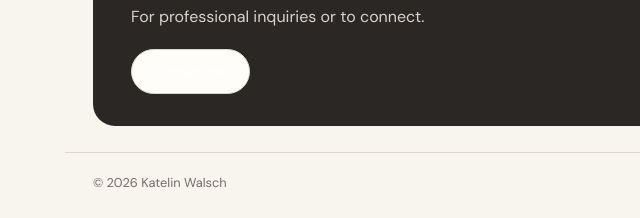
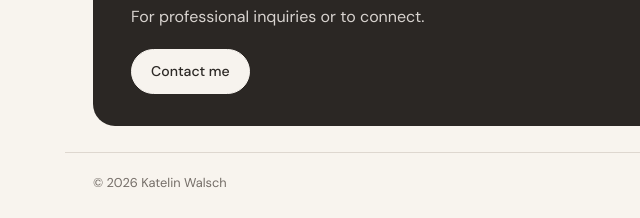
Before and after one commit to 27kwkh8vnt-source/katelinwalsch, a plain HTML site: page index.html in a window 1280 px wide. Shown: the part 1273-1491 px from the top of the page, 0-640 px from the left. Drawn offline with nearby package versions, Linux system fonts and the light colour scheme; a web font is replaced by a local one.

Commit message:
Update styles.css

```diff
--- a/styles.css
+++ b/styles.css
@@ -2308,3 +2308,18 @@ body.lightbox-open {
   }
 
 }
+
+
+/* Fix Contact button on homepage */
+
+.contact-panel .button-light {
+  background: #f7f3ee;
+  color: #2d2926;
+  border: 1px solid #f7f3ee;
+}
+
+.contact-panel .button-light:hover {
+  background: #ffffff;
+  color: #2d2926;
+  border-color: #ffffff;
+}
```
